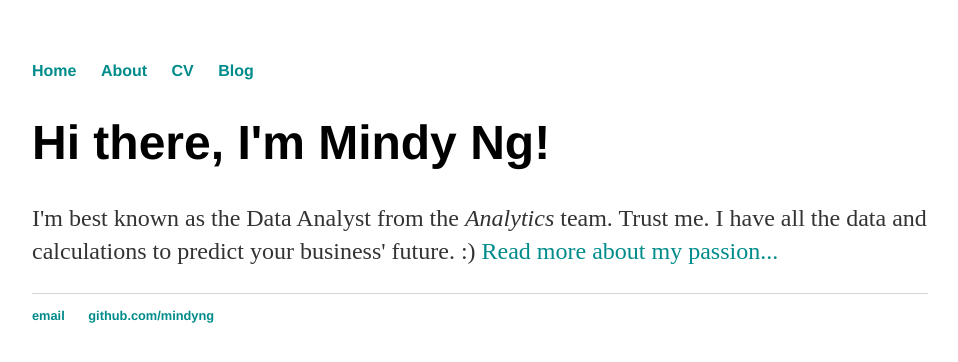
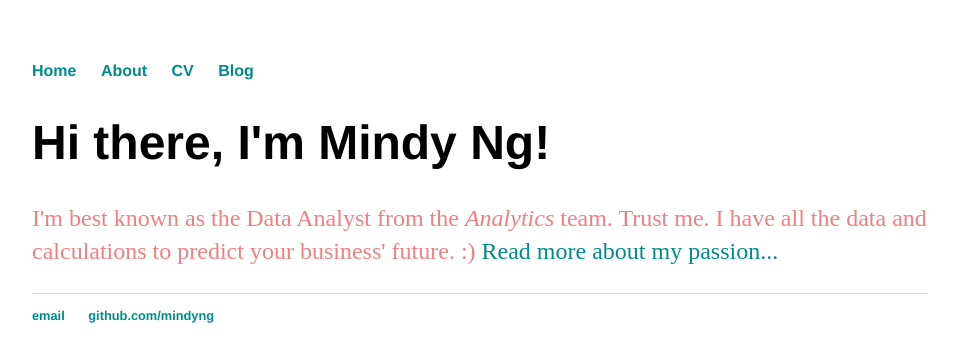
Before and after one commit to mindyng/mindyng.github.io, a Jekyll site: the page built from index.html, in a window 1280 px wide. Shown: the top 362 px of the page, without its empty margins (160-1118 px from the left). Built offline with Jekyll 4.4.1, drawn with Linux system fonts in a browser that asks for light colours.

Commit message:
Update main.css

```diff
--- a/css/main.css
+++ b/css/main.css
@@ -3,7 +3,7 @@
 a { text-decoration: none; color: #999; }
 a:hover { text-decoration: underline; }
 
-p, ul { font-size: 1.5em; line-height: 1.4em; color: #333; }
+p, ul { font-size: 1.5em; line-height: 1.4em; color: #f08080; }
 
 h1, h2, h3, h4 { font-family: 'Helvetica', 'Arial', 'Sans-Serif'; }
 h1 { font-size: 3em;  }
```
